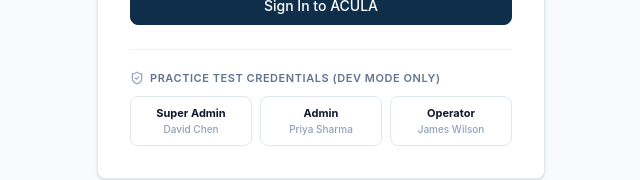
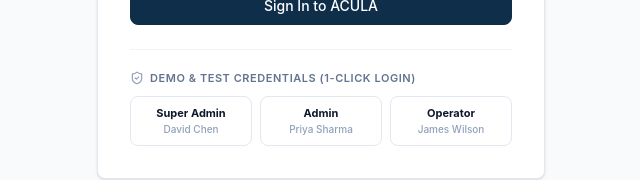
Before and after one commit to monikabarde15/Auckland-accounting, a React (Vite) app in the folder frontend/: page /login in a window 1280 px wide. Shown: the part 513-693 px from the top of the page, without its empty margins (319-959 px from the left). Built offline with nearby package versions, Linux system fonts and the light colour scheme; no server answers.

Commit message:
feat: enable 1-click demo credentials on live login page

```diff
--- a/frontend/src/components/auth/LoginPage.tsx
+++ b/frontend/src/components/auth/LoginPage.tsx
@@ -132,18 +132,17 @@
             </Button>
           </form>
 
-          {/* Practice Development Quick-Fill (Development Mode Only) */}
-          {import.meta.env.DEV && (
+          {/* Demo & Test Credentials 1-Click Quick-Fill */}
           <div className="mt-6 pt-5 border-t border-slate-100">
             <div className="flex items-center gap-1.5 text-[11px] font-semibold text-slate-500 uppercase tracking-wider mb-2.5">
               <ShieldCheck className="w-3.5 h-3.5 text-slate-400" />
-                <span>Practice Test Credentials (Dev Mode Only)</span>
+              <span>Demo & Test Credentials (1-Click Login)</span>
             </div>
             <div className="grid grid-cols-3 gap-2">
               <button
                 type="button"
                 onClick={() => handleQuickFill('superadmin@aucklandaccounting.co.nz', 'AculaSuperAdmin2026!')}
-                  className="p-2 text-center rounded-lg border border-slate-200 hover:border-slate-300 hover:bg-slate-50 text-[11px] text-slate-700 font-medium transition-colors"
+                className="p-2 text-center rounded-lg border border-slate-200 hover:border-slate-300 hover:bg-slate-50 text-[11px] text-slate-700 font-medium transition-colors cursor-pointer"
               >
                 <div className="font-bold text-slate-900">Super Admin</div>
                 <div className="text-[10px] text-slate-400">David Chen</div>
@@ -152,7 +151,7 @@
               <button
                 type="button"
                 onClick={() => handleQuickFill('admin@aucklandaccounting.co.nz', 'AculaAdmin2026!')}
-                  className="p-2 text-center rounded-lg border border-slate-200 hover:border-slate-300 hover:bg-slate-50 text-[11px] text-slate-700 font-medium transition-colors"
+                className="p-2 text-center rounded-lg border border-slate-200 hover:border-slate-300 hover:bg-slate-50 text-[11px] text-slate-700 font-medium transition-colors cursor-pointer"
               >
                 <div className="font-bold text-slate-900">Admin</div>
                 <div className="text-[10px] text-slate-400">Priya Sharma</div>
@@ -161,14 +160,13 @@
               <button
                 type="button"
                 onClick={() => handleQuickFill('operator@aucklandaccounting.co.nz', 'AculaOperator2026!')}
-                  className="p-2 text-center rounded-lg border border-slate-200 hover:border-slate-300 hover:bg-slate-50 text-[11px] text-slate-700 font-medium transition-colors"
+                className="p-2 text-center rounded-lg border border-slate-200 hover:border-slate-300 hover:bg-slate-50 text-[11px] text-slate-700 font-medium transition-colors cursor-pointer"
               >
                 <div className="font-bold text-slate-900">Operator</div>
                 <div className="text-[10px] text-slate-400">James Wilson</div>
               </button>
             </div>
           </div>
-          )}
         </Card>
 
         {/* Security Notice */}
```
Lines whose indentation alone changed are shown as unchanged.
